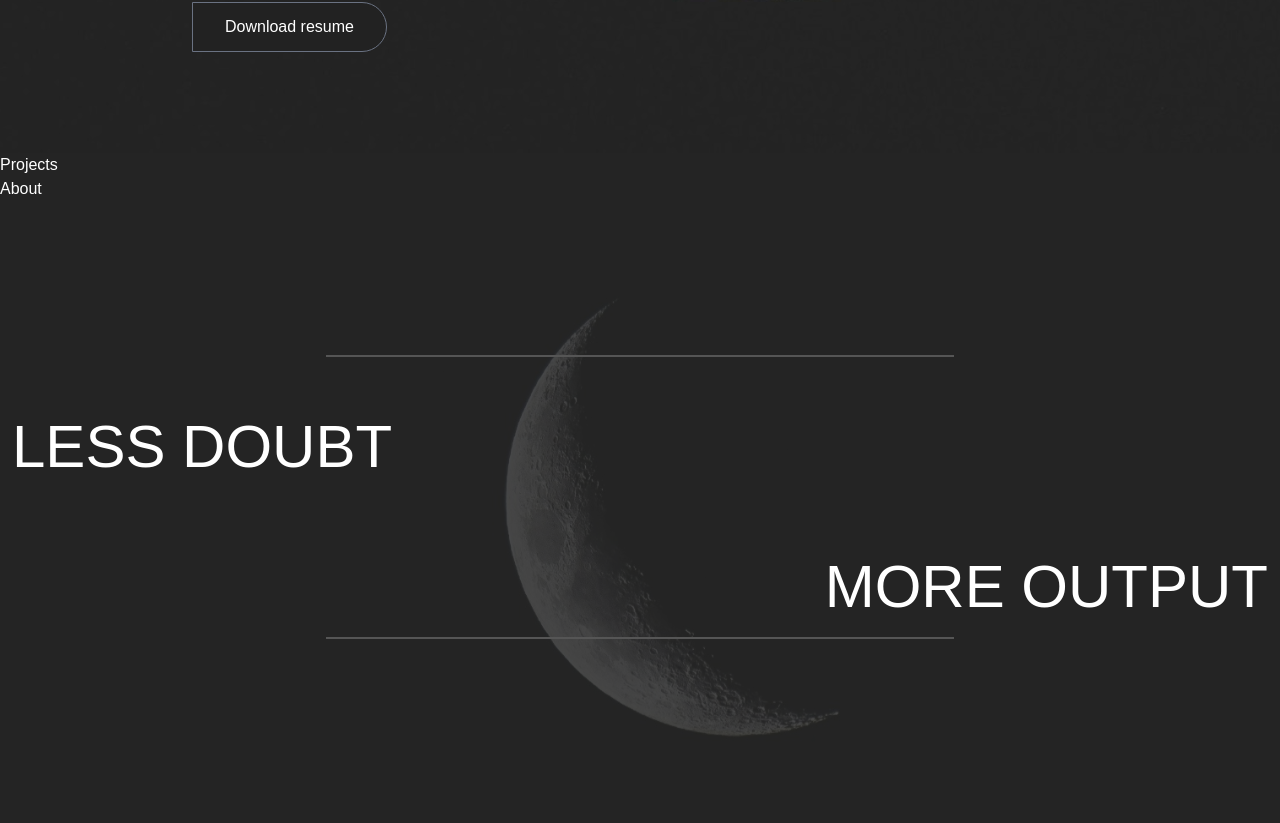
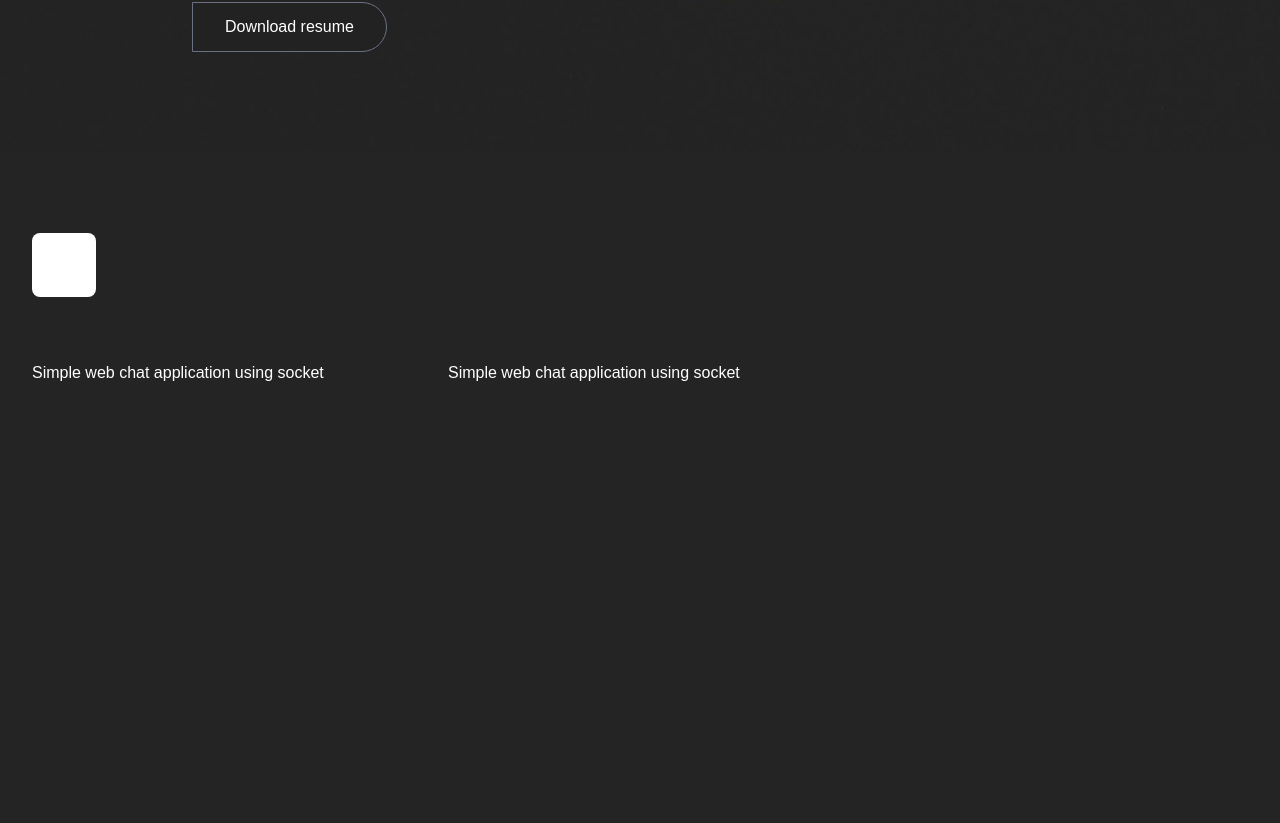
Before and after one commit to ShivahariRukesh/test-portfolio-binary-digits, a Next.js app: page / in a window 1280 px wide. Shown: the part 737-1560 px from the top of the page. Built offline with nearby package versions, Linux system fonts and the light colour scheme.

Commit message:
Added Projects UI

```diff
--- /dev/null
+++ b/app/components/Project/ProjectCard.tsx
@@ -0,0 +1,15 @@
+import { ProjectInterface } from '@/app/types/project'
+import React from 'react'
+
+
+interface ProjectCardProps {
+    project: ProjectInterface
+}
+
+const ProjectCard: React.FC<ProjectCardProps> = ({ project }) => {
+    return (
+        <div>{project.description}</div>
+    )
+}
+
+export default ProjectCard
--- /dev/null
+++ b/app/components/Project/index.tsx
@@ -0,0 +1,112 @@
+'use client'
+import React, { useEffect, useRef } from 'react'
+import { gsap } from 'gsap'
+import { ScrollTrigger } from 'gsap/ScrollTrigger'
+import { useProjects } from '@/app/context/ProjectContext'
+import ProjectCard from './ProjectCard'
+
+gsap.registerPlugin(ScrollTrigger)
+
+const Projects = () => {
+
+  const sectionRef = useRef<HTMLDivElement>(null)
+  const { projects, loading } = useProjects()
+
+  useEffect(() => {
+    const ctx = gsap.context(() => {
+      gsap.fromTo('.project-card',
+        {
+          opacity: 0,
+          y: 60,
+          scale: 0.95
+        },
+        {
+          opacity: 1,
+          y: 0,
+          scale: 1,
+          duration: 0.8,
+          stagger: 0.2,
+          ease: "power3.out",
+          scrollTrigger: {
+            trigger: sectionRef.current,
+            start: "top 80%",
+            toggleActions: "play none none reverse"
+          }
+        }
+      )
+
+
+      gsap.fromTo('.section-title',
+        { opacity: 0, y: 30 },
+        {
+          opacity: 1,
+          y: 0,
+          duration: 0.8,
+          scrollTrigger: {
+            trigger: sectionRef.current,
+            start: "top 85%",
+            toggleActions: "play none none reverse"
+          }
+        }
+      )
+    }, sectionRef)
+
+    return () => ctx.revert()
+  }, [projects])
+
+
+
+  return (
+    <section id="work" ref={sectionRef} className="py-20 bg-dark">
+      <div className="max-w-7xl mx-auto px-4 sm:px-6 lg:px-8">
+
+        {/* Section Header */}
+        <div className="flex flex-col md:flex-row justify-between items-start md:items-center mb-16">
+          <div className="flex items-center mb-4 md:mb-0">
+            <div className="w-16 h-16 bg-white rounded-lg mr-4 flex items-center justify-center">
+              <span className="text-dark font-bold text-xl">TS</span>
+            </div>
+            <div>
+              <h2 className="section-title text-sm uppercase tracking-wider text-gray-400 mb-2">
+                THE SIMPLE
+              </h2>
+              <h3 className="section-title text-xl font-semibold">Easy Work</h3>
+            </div>
+          </div>
+
+          <a
+            href="#contact"
+            className="section-title text-white hover:text-gray-300 transition-colors flex items-center group"
+          >
+            See the Portfolio
+            <span className="ml-2 transform group-hover:translate-x-1 transition-transform">→</span>
+          </a>
+        </div>
+
+        {/* Projects Grid */}
+        {loading ? (
+          <div className="text-center py-20">
+            <div className="inline-block animate-spin rounded-full h-8 w-8 border-b-2 border-white"></div>
+          </div>
+        ) : (
+          <div className="grid grid-cols-1 md:grid-cols-2 lg:grid-cols-3 gap-8">
+            {projects.map((project, index) => (
+              <ProjectCard key={project.id || index} project={project} />
+            ))}
+
+
+            <div className="project-card bg-dark-secondary rounded-lg p-8 flex flex-col justify-center items-center text-center min-h-[400px]">
+              <h3 className="text-xl font-semibold mb-4">Couldn't find what you need?</h3>
+
+              <button className="bg-gradient-to-br from-[#222222] via-[#DFA7A5] to-[#AD7C6F] text-white px-6 py-3 rounded transition-colors">
+                Request Now →
+              </button>
+            </div>
+          </div>
+        )}
+      </div>
+    </section>
+  )
+}
+
+export default Projects
--- a/app/components/Projects.tsx
+++ /dev/null
@@ -1,9 +0,0 @@
-import React from 'react'
-
-const Projects = () => {
-  return (
-    <div>Projects</div>
-  )
-}
-
-export default Projects
--- /dev/null
+++ b/app/context/ProjectContext.tsx
@@ -0,0 +1,45 @@
+'use client'
+
+import { useContext, useState, createContext, ReactNode } from "react"
+import { ProjectContextInterface, ProjectInterface } from "../types/project"
+
+const ProjectContext = createContext<ProjectContextInterface | undefined>(undefined)
+
+
+export const ProjectProvider: React.FC<{ children: ReactNode }> = ({ children }) => {
+
+    const [projects, setProjects] = useState<ProjectInterface[]>([
+        {
+            title: "Web chat",
+            description: "Simple web chat application using socket"
+        },
+        {
+            title: "Web chat",
+            description: "Simple web chat application using socket"
+        }
+    ])
+    const [loading, setLoading] = useState(false)
+
+
+
+    return (
+        <ProjectContext.Provider value={{
+            projects,
+            setProjects,
+            loading,
+            setLoading
+        }}>
+            {children}
+        </ProjectContext.Provider>
+    )
+}
+
+export const useProjects = () => {
+    const context = useContext(ProjectContext)
+
+    if (context === undefined) {
+        throw new Error('useProjects must be used within the ProjectProvider')
+    }
+
+    return context
+}
--- a/app/layout.tsx
+++ b/app/layout.tsx
@@ -1,6 +1,7 @@
 import type { Metadata } from "next";
 import { Geist, Geist_Mono } from "next/font/google";
 import "./globals.css";
+import { ProjectProvider } from "./context/ProjectContext";
 
 const geistSans = Geist({
   variable: "--font-geist-sans",
@@ -27,7 +28,10 @@
       <body
         className={`${geistSans.variable} ${geistMono.variable} antialiased`}
       >
-        {children}
+        <ProjectProvider>
+
+          {children}
+        </ProjectProvider>
       </body>
     </html>
   );
--- a/app/page.tsx
+++ b/app/page.tsx
@@ -2,7 +2,7 @@
 import Contact from "./components/Contact";
 import Navbar from "./components/Navbar";
 import Hero from "./components/Hero";
-import Projects from "./components/Projects";
+import Projects from "./components/Project";
 
 export default function Home() {
 
--- /dev/null
+++ b/app/types/project.ts
@@ -0,0 +1,18 @@
+import React from "react"
+
+export interface ProjectInterface {
+
+    id?: number
+    title: string
+    description: string
+}
+
+export interface ProjectContextInterface {
+    projects: ProjectInterface[]
+    setProjects: React.Dispatch<React.SetStateAction<ProjectInterface[]>>
+
+    loading: boolean
+    setLoading: React.Dispatch<React.SetStateAction<boolean>>
+
+
+}
```
